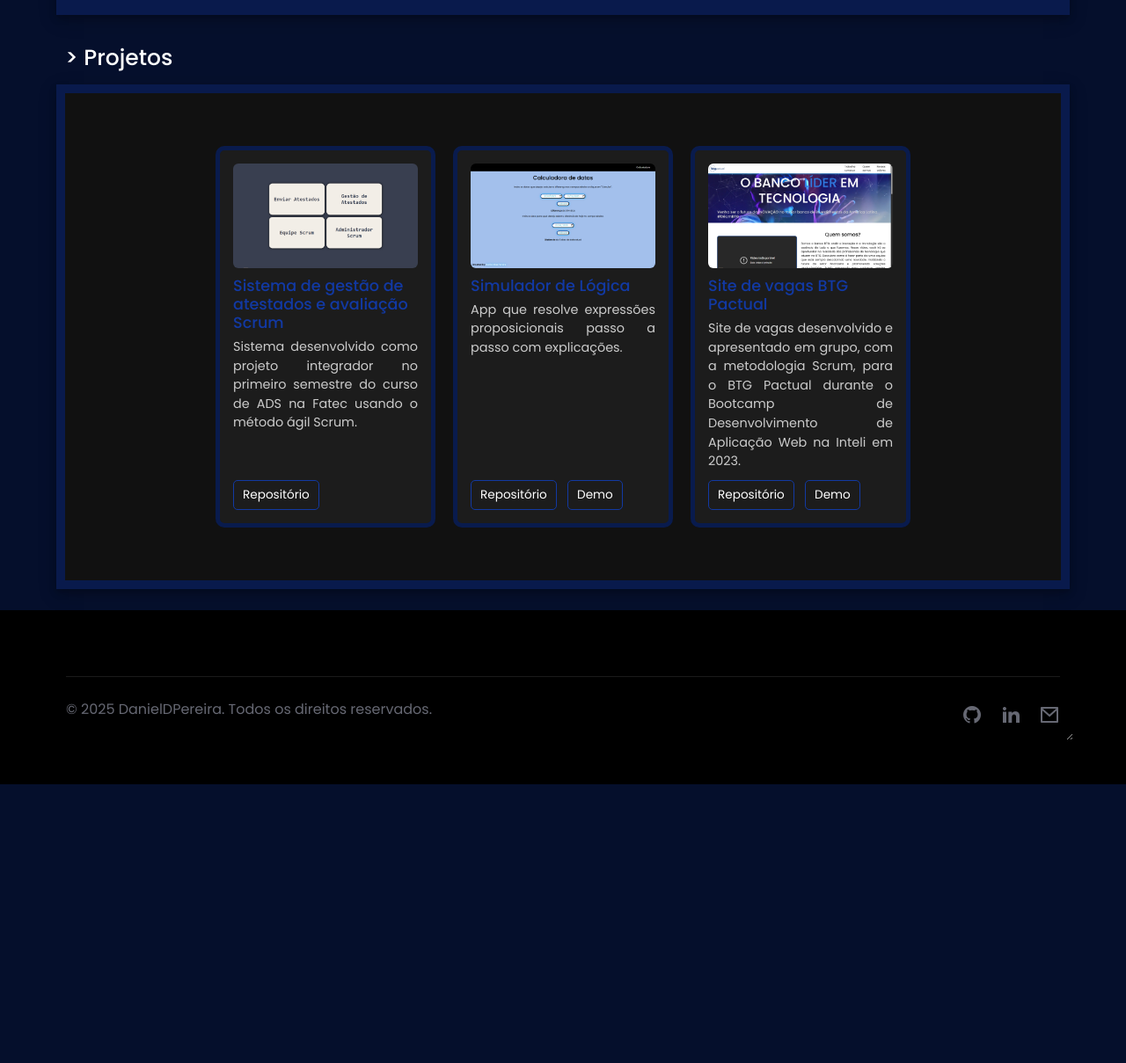
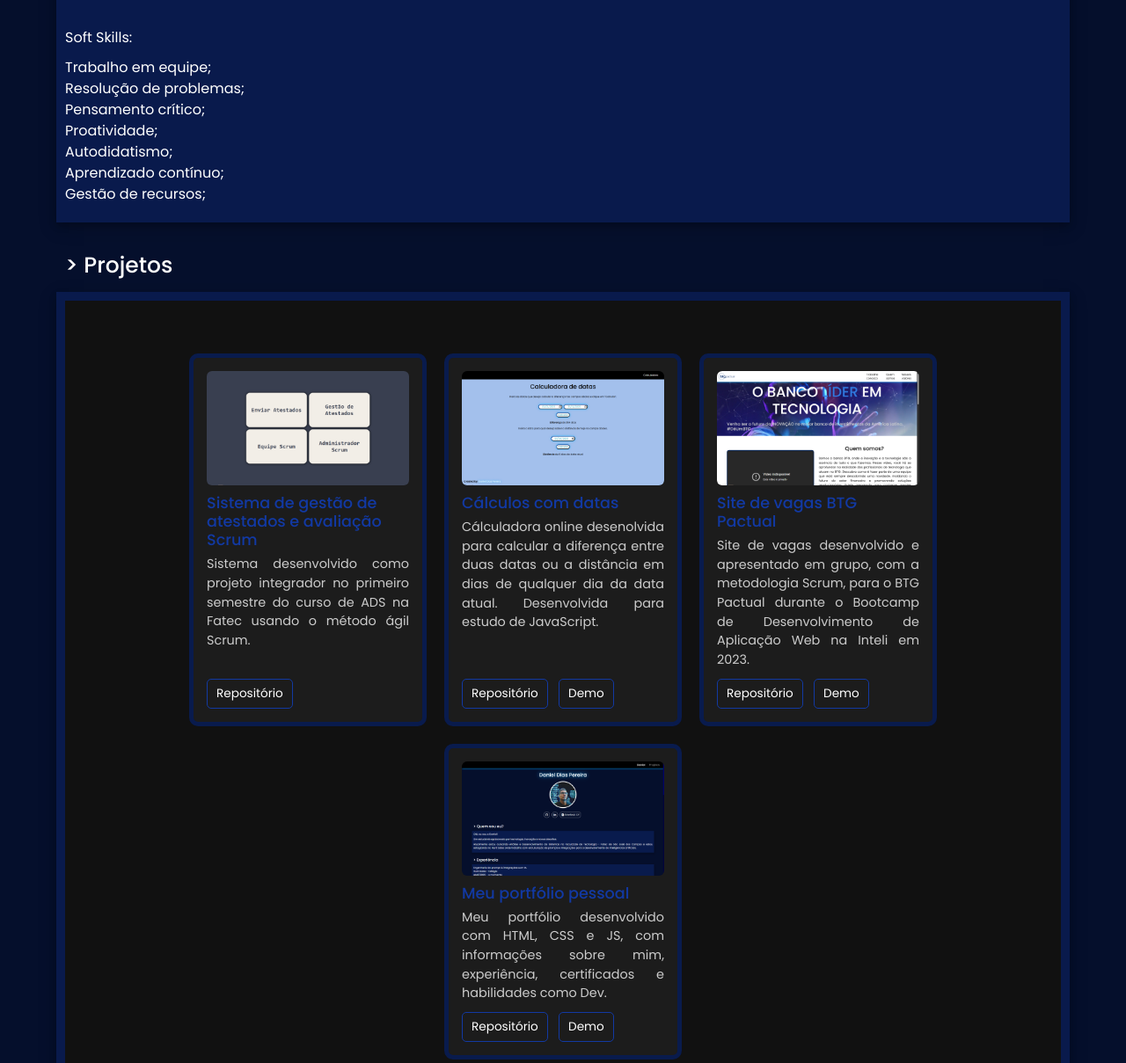
Before and after one commit to DanielDPereira/danieldias.py, a plain HTML site: page index.html in a window 1280 px wide. Shown: the part 1484-2693 px from the top of the page at 88% size. Before the commit the page ends 2376 px from the top, so only its background shows below. Drawn offline with nearby package versions, Linux system fonts and the light colour scheme; files whose address does not match are found by name.

Commit message:
Update: Softskills + algumas alterações

```diff
--- a/index.html
+++ b/index.html
@@ -42,7 +42,7 @@
     <div id="myNav" class="collapse navbar-collapse justify-content-end">
     <ul class="navbar-nav ">
     <li class="nav-item"><a href="./index.html" class="nav-link active">Daniel</a></li>
-    <li class="nav-item"><a href="#portifolio" class="nav-link">Portifólio</a></li>
+    <li class="nav-item"><a href="#portifolio" class="nav-link">Projetos</a></li>
 
     </ul>
     </div>
@@ -135,6 +135,17 @@
                 <!-- <img src="https://cdn.jsdelivr.net/gh/devicons/devicon/icons/arduino/arduino-original-wordmark.svg" /> -->
 
             </ul>
+            <br>
+            <p>Soft Skills:</p>
+            <ul>
+                <li>Trabalho em equipe;</li>
+                <li>Resolução de problemas;</li>
+                <li>Pensamento crítico;</li>
+                <li>Proatividade;</li>
+                <li>Autodidatismo;</li>
+                <li>Aprendizado contínuo;</li>
+                <li>Gestão de recursos;</li>
+            </ul>
         </div>
     </div>
 
@@ -158,8 +169,8 @@
 
     <div class="project-card">
       <img src="./assets/imagens/ThumbProjetos/ProjetoDatas.png" alt="Thumbnail do projeto" class="project-thumb">
-      <h3>Simulador de Lógica</h3>
-      <p>App que resolve expressões proposicionais passo a passo com explicações.</p>
+      <h3>Cálculos com datas</h3>
+      <p>Cálculadora online desenolvida para calcular a diferença entre duas datas ou a distância em dias de qualquer dia da data atual. Desenvolvida para estudo de JavaScript.</p>
       <div class="project-links">
         <a href="https://github.com/DanielDPereira/Calculos_com_datas" target="_blank">Repositório</a>
         <a href="https://danieldpereira.github.io/Calculos_com_datas/" target="_blank">Demo</a>
@@ -176,6 +187,15 @@
       </div>
     </div>
 
+    <div class="project-card">
+      <img src="./assets/imagens/ThumbProjetos/PortfólioPrint.png" alt="Thumbnail do projeto" class="project-thumb">
+      <h3>Meu portfólio pessoal</h3>
+      <p>Meu portfólio desenvolvido com HTML, CSS e JS, com informações sobre mim, experiência, certificados e habilidades como Dev.</p>
+      <div class="project-links">
+        <a href="https://github.com/DanielDPereira/danieldias.py" target="_blank">Repositório</a>
+        <a href="https://danieldpereira.github.io/danieldias.py/" target="_blank">Demo</a>
+      </div>
+    </div>
 
   </div>
 </section>
@@ -189,95 +209,13 @@
 
   <footer class="footer">
     <div class="footer__container">
-        <!--<div class="footer__top">
-            <div>
-                <h6 class="footer__title">Microsoft Store</h6>
-                <ul class="footer__list">
-                    <li class="footer__list-item">
-                        <a href="" class="footer__list-link">About</a>
-                    </li>
-                    <li class="footer__list-item">
-                        <a href="" class="footer__list-link">Careers</a>
-                    </li>
-                    <li class="footer__list-item">
-                        <a href="" class="footer__list-link">Affiliates</a>
-                    </li>
-                    <li class="footer__list-item">
-                        <a href="" class="footer__list-link">Sitemap</a>
-                    </li>
-                </ul>
-            </div>
-
-            <div>
-                <h6 class="footer__title">Education</h6>
-                <ul class="footer__list">
-                    <li class="footer__list-item">
-                        <a href="" class="footer__list-link">About</a>
-                    </li>
-                    <li class="footer__list-item">
-                        <a href="" class="footer__list-link">Careers</a>
-                    </li>
-                    <li class="footer__list-item">
-                        <a href="" class="footer__list-link">Affiliates</a>
-                    </li>
-                    <li class="footer__list-item">
-                        <a href="" class="footer__list-link">Sitemap</a>
-                    </li>
-                </ul>
-            </div>
-
-            <div>
-                <h6 class="footer__title">Business</h6>
-                <ul class="footer__list">
-                    <li class="footer__list-item">
-                        <a href="" class="footer__list-link">About</a>
-                    </li>
-                    <li class="footer__list-item">
-                        <a href="" class="footer__list-link">Careers</a>
-                    </li>
-                    <li class="footer__list-item">
-                        <a href="" class="footer__list-link">Affiliates</a>
-                    </li>
-                    <li class="footer__list-item">
-                        <a href="" class="footer__list-link">Sitemap</a>
-                    </li>
-                </ul>
-            </div>
-
-            <div>
-                <h6 class="footer__title">Company</h6>
-                <ul class="footer__list">
-                    <li class="footer__list-item">
-                        <a href="" class="footer__list-link">About</a>
-                    </li>
-                    <li class="footer__list-item">
-                        <a href="" class="footer__list-link">Careers</a>
-                    </li>
-                    <li class="footer__list-item">
-                        <a href="" class="footer__list-link">Affiliates</a>
-                    </li>
-                    <li class="footer__list-item">
-                        <a href="" class="footer__list-link">Sitemap</a>
-                    </li>
-                </ul>
-            </div>
-        </div> -->
 
         <hr class="footer__divider">
 
         <div class="footer__bottom">
             <span class="copyright">&copy; 2025 DanielDPereira. Todos os direitos reservados.</span>
             <ul class="footer__list">
-                <!-- <li class="footer__list-item">
-                    <a href="https://www.youtube.com/#" class="footer__list-link" target="_blank">
-                        <i class="ri-youtube-line"></i>
-                    </a>
-                </li> -->
-                <!-- <li class="footer__list-item">
-                    <a href="https://www.instagram.com/#" class="footer__list-link" target="_blank">
-                        <i class="ri-instagram-line"></i>
-                    </a>
-                </li> -->
+
                 <li class="footer__list-item">
                     <a href="https://www.github.com/DanielDPereira" class="footer__list-link" target="_blank">
                         <i class="ri-github-fill"></i>
@@ -288,11 +226,7 @@
                         <i class="ri-linkedin-fill"></i>
                     </a>
                 </li>
-                <!-- <li class="footer__list-item">
-                    <a href="https://twitter.com/#" class="footer__list-link" target="_blank">
-                        <i class="ri-twitter-line"></i>
-                    </a>
-                </li> -->
+
                 <li class="footer__list-item">
                     <a href="mailto:danieldpereira.dev@gmail.com" class="footer__list-link">
                         <i class="ri-mail-line"></i>
--- a/style/projetos.css
+++ b/style/projetos.css
@@ -3,12 +3,6 @@
   background-color: #111;
   color: #eee;
   text-align: center;
-}
-
-.section-title {
-  font-size: 2em;
-  margin-bottom: 40px;
-  color: #00ff88;
 }
 
 .projects-grid {
@@ -22,7 +16,7 @@
   background-color: #1c1c1c;
   border: 5px solid #091b4d;
   border-radius: 10px;
-  width: 250px;
+  width: 270px;
   padding: 15px;
   text-align: left;
   transition: transform 0.3s, box-shadow 0.3s;
@@ -53,6 +47,7 @@
   color: #ccc;
   flex-grow: 1;
   margin-bottom: 10px;
+  text-align: justify;
 }
 
 .project-links a {
```
Also changed, not shown: assets/imagens/ThumbProjetos/PortfólioPrint.png (added).
